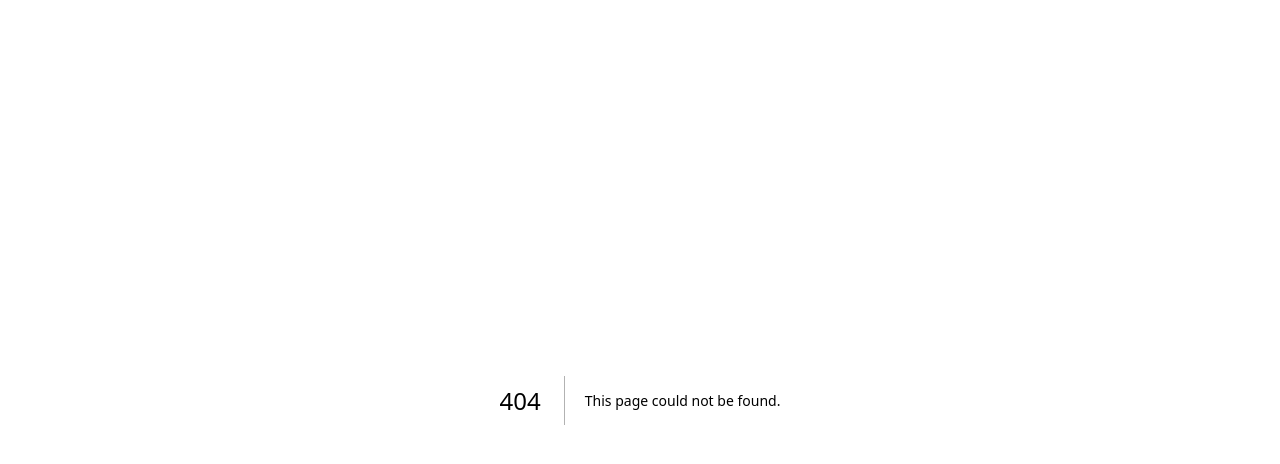
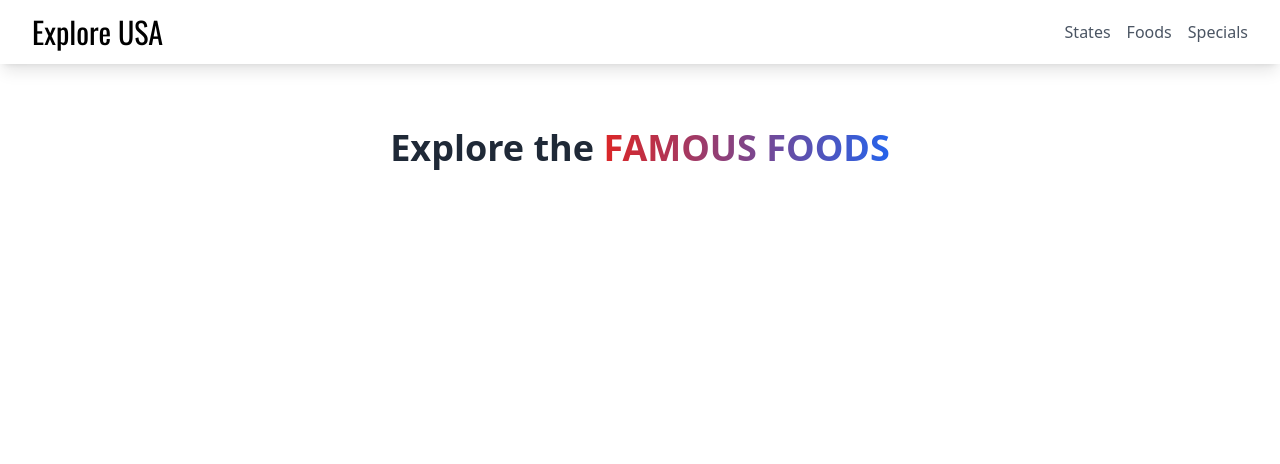
Before and after one commit to Shriansh2002/ExploreUSA, a Next.js app: page /foods in a window 1280 px wide. Before the commit this address had no page. Shown: the top 464 px of the page. Built offline with nearby package versions, Linux system fonts and the light colour scheme.

Commit message:
Started the Foods Page Work

```diff
--- /dev/null
+++ b/src/pages/foods/index.js
@@ -0,0 +1,32 @@
+import Head from 'next/head';
+
+// Components
+import Header from '@/components/Header';
+
+const FoodPage = () => {
+    return (
+        <>
+            <Head>
+                <title>Famous Foods - Explore USA</title>
+                <meta name="description" content="Welcome to Explore USA! Discover the best places to visit, the most delicious foods to try, and the unique specials of each state in the United States." />
+                <meta name="viewport" content="width=device-width, initial-scale=1" />
+                <link rel="icon" href="/favicon.ico" />
+            </Head>
+
+            <>
+                <Header />
+                <div className="max-w-7xl mx-auto px-4 sm:px-6 lg:px-8 py-10">
+                    <h1 className="text-4xl  text-center font-bold text-gray-800 py-6">
+                        Explore the {" "}
+                        <span className="text-transparent uppercase bg-clip-text bg-gradient-to-r from-red-600 to-blue-600">
+                            Famous Foods
+                        </span>
+                    </h1>
+                </div>
+            </>
+
+        </>
+    );
+};
+
+export default FoodPage;;;
```
